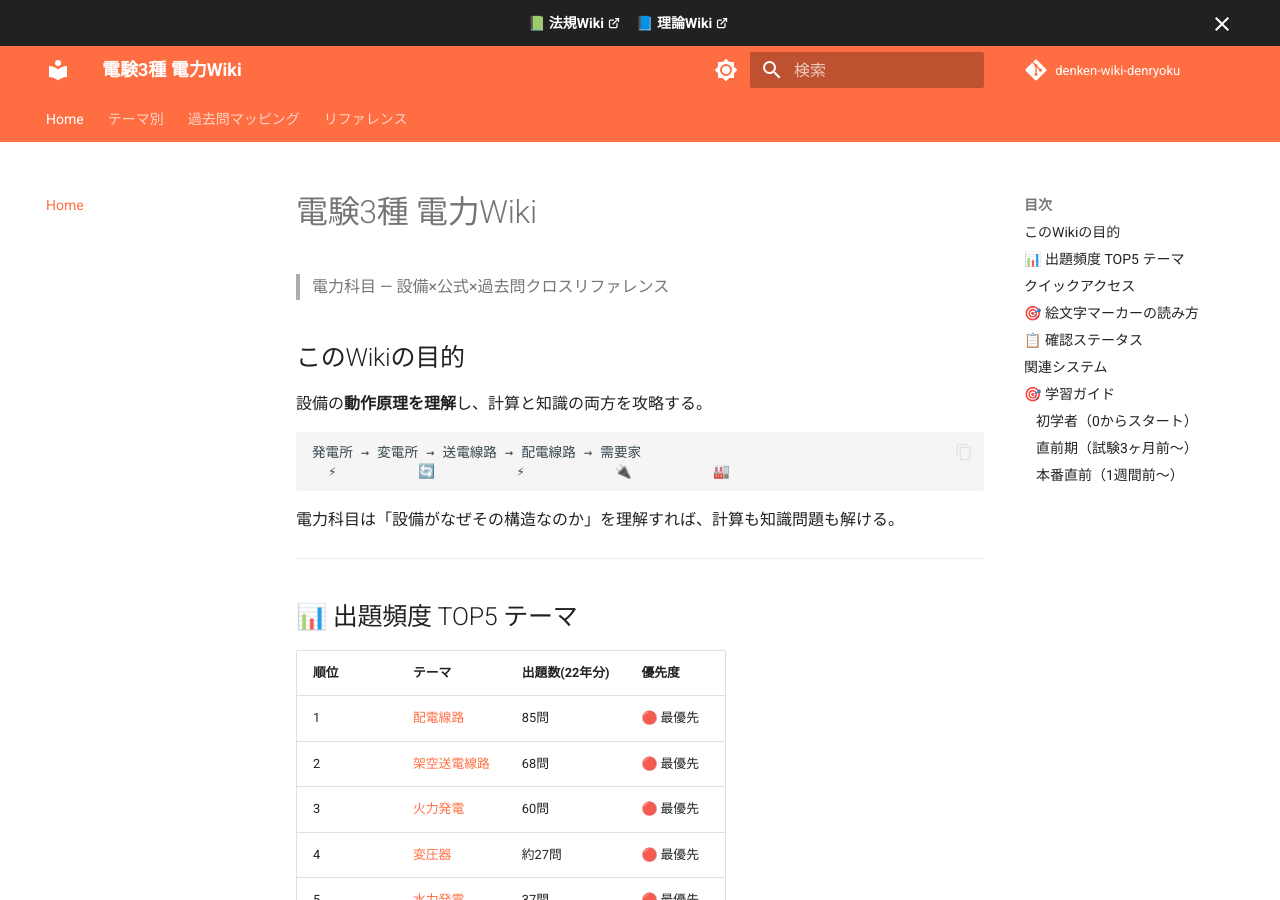
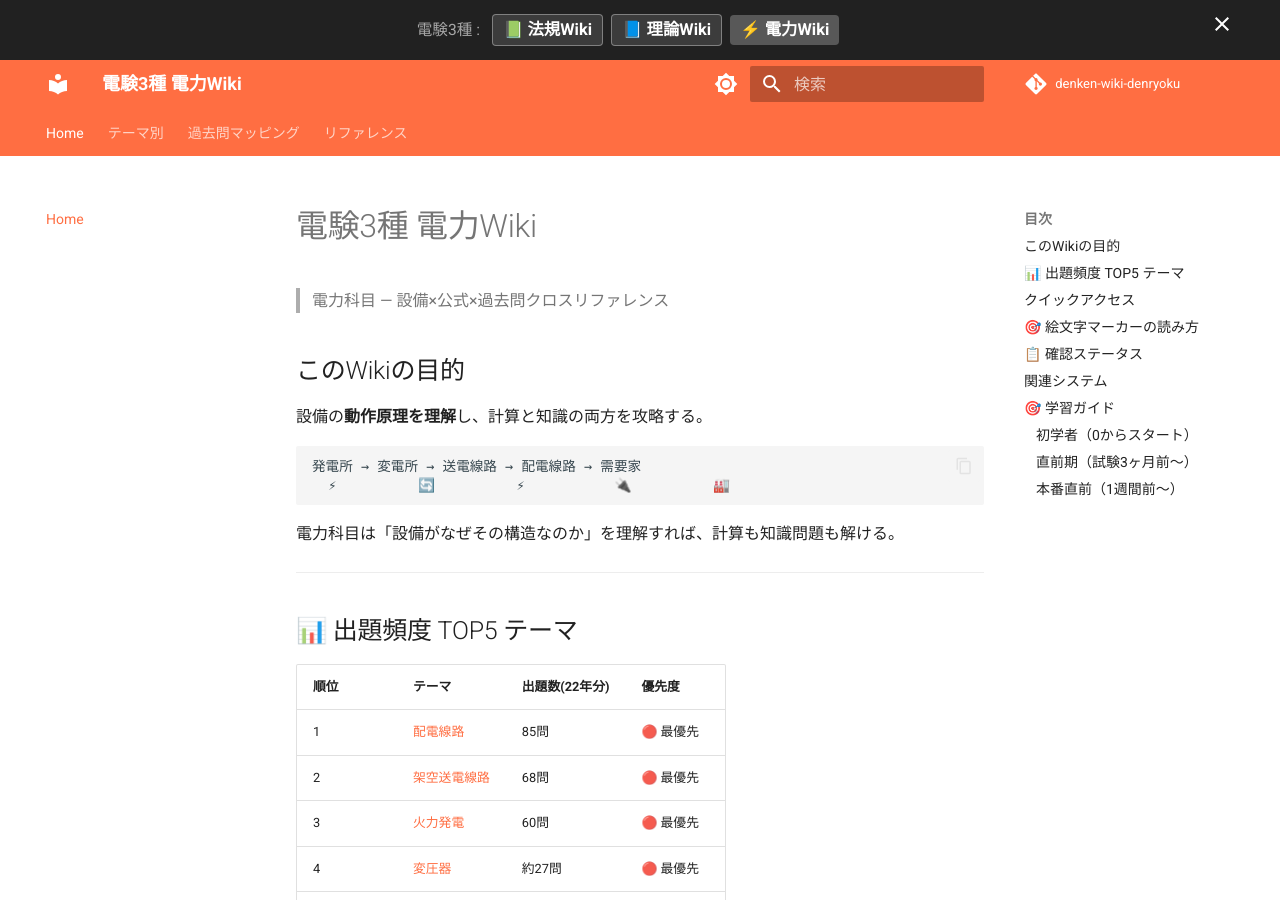
Before and after one commit to kfurufuru/denken-wiki-denryoku, an MkDocs documentation site: the page built from docs/index.md, in a window 1280 px wide and 900 px high. Built offline with MkDocs 1.6.1 and Material for MkDocs 9.7.7, drawn with Linux system fonts in a browser that asks for light colours; comment, search, counter and statistics services are not loaded.

Commit message:
feat: アナウンスバーをボタンデザインに統一（現在地ハイライト付き）

```diff
--- a/overrides/main.html
+++ b/overrides/main.html
@@ -1,16 +1,20 @@
 {% extends "base.html" %}
 
 {% block announce %}
-  <div style="display:flex; gap:16px; align-items:center; justify-content:center;">
+  <div style="display:flex; gap:8px; align-items:center; justify-content:center; flex-wrap:wrap; padding:2px 0;">
+    <span style="font-size:0.78rem; color:rgba(255,255,255,0.6); margin-right:4px;">電験3種 :</span>
     <a href="https://kfurufuru.github.io/denken-wiki/"
-       style="font-weight:600; color:#fff; text-decoration:none; display:flex; align-items:center; gap:4px;">
+       style="font-weight:600; color:#fff; text-decoration:none; background:rgba(255,255,255,0.12); border:1px solid rgba(255,255,255,0.35); border-radius:4px; padding:2px 10px; font-size:0.82rem;"
+       onmouseover="this.style.background='rgba(255,255,255,0.22)'" onmouseout="this.style.background='rgba(255,255,255,0.12)'">
       📗 法規Wiki
-      <svg xmlns="http://www.w3.org/2000/svg" width="12" height="12" viewBox="0 0 24 24" fill="none" stroke="currentColor" stroke-width="2.5" stroke-linecap="round" stroke-linejoin="round"><path d="M18 13v6a2 2 0 0 1-2 2H5a2 2 0 0 1-2-2V8a2 2 0 0 1 2-2h6"/><polyline points="15 3 21 3 21 9"/><line x1="10" y1="14" x2="21" y2="3"/></svg>
     </a>
     <a href="https://kfurufuru.github.io/denken-wiki-riron/"
-       style="font-weight:600; color:#fff; text-decoration:none; display:flex; align-items:center; gap:4px;">
+       style="font-weight:600; color:#fff; text-decoration:none; background:rgba(255,255,255,0.12); border:1px solid rgba(255,255,255,0.35); border-radius:4px; padding:2px 10px; font-size:0.82rem;"
+       onmouseover="this.style.background='rgba(255,255,255,0.22)'" onmouseout="this.style.background='rgba(255,255,255,0.12)'">
       📘 理論Wiki
-      <svg xmlns="http://www.w3.org/2000/svg" width="12" height="12" viewBox="0 0 24 24" fill="none" stroke="currentColor" stroke-width="2.5" stroke-linecap="round" stroke-linejoin="round"><path d="M18 13v6a2 2 0 0 1-2 2H5a2 2 0 0 1-2-2V8a2 2 0 0 1 2-2h6"/><polyline points="15 3 21 3 21 9"/><line x1="10" y1="14" x2="21" y2="3"/></svg>
     </a>
+    <span style="font-weight:700; color:#fff; background:rgba(255,255,255,0.25); border-radius:4px; padding:2px 10px; font-size:0.82rem;">
+      ⚡ 電力Wiki
+    </span>
   </div>
 {% endblock %}
```
